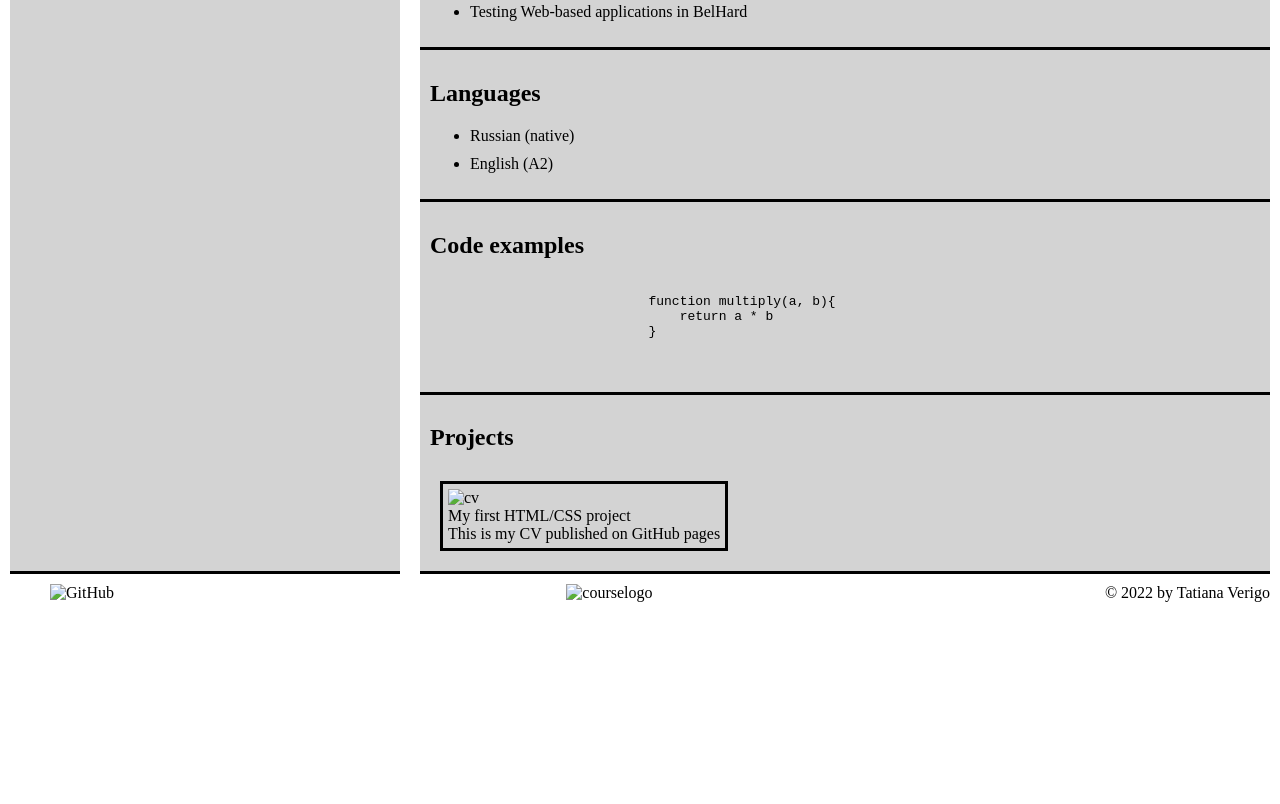
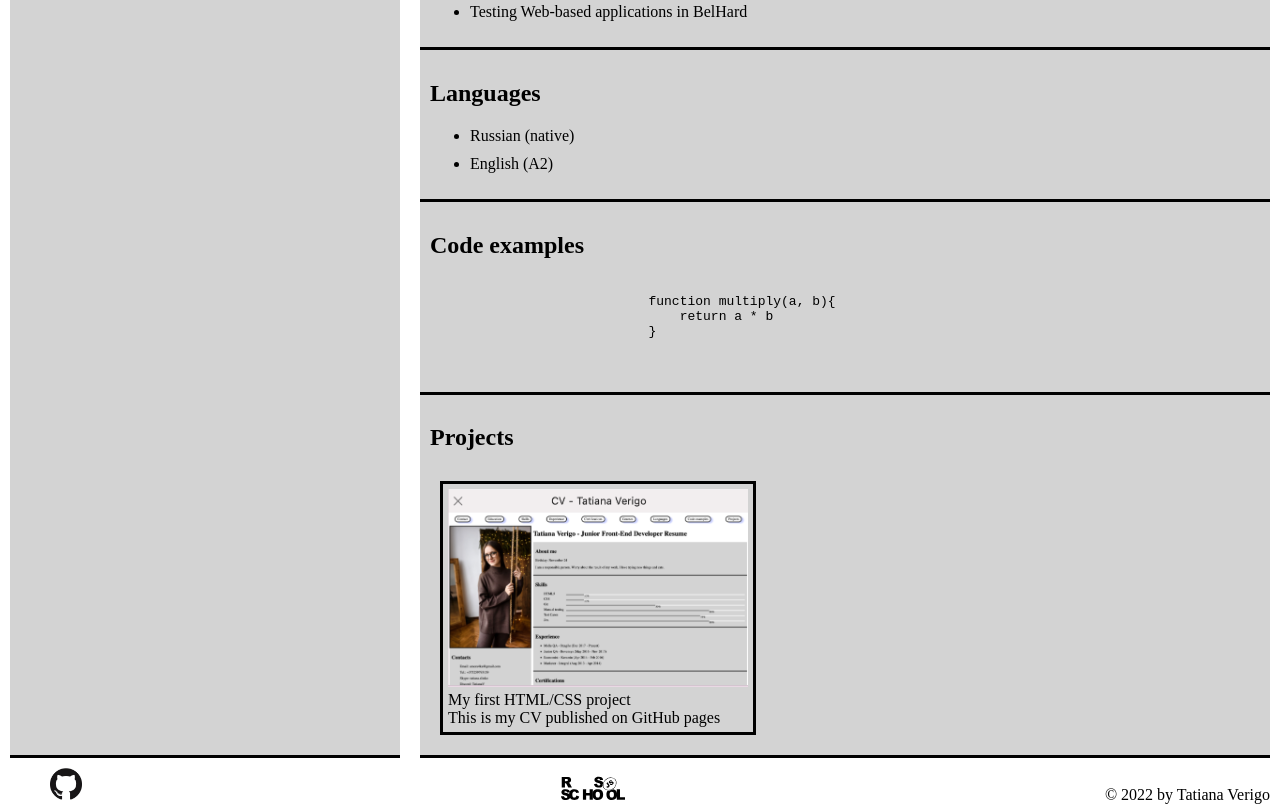
Before and after one commit to Verigota/pre-rsschool-cv, a plain HTML site: page index.html in a window 1280 px wide. Shown: the part 1087-1891 px from the top of the page. Before the commit the page ends 1689 px from the top, so only its background shows below. Drawn offline with Linux system fonts and the light colour scheme.

Commit message:
fix: fix image urls

```diff
--- a/index.html
+++ b/index.html
@@ -7,7 +7,7 @@
     <meta name="viewport" content="width=device-width, initial-scale=1.0">
     <title>CV - Tatiana Verigo</title>
     <link href="style.css" rel="stylesheet">
-    <link rel="icon" type="image/png" sizes="16x16" href="rsschool-cv/favicon-16x16.png">
+    <link rel="icon" type="image/png" sizes="16x16" href="favicon-16x16.png">
 </head>
 
 <body class="w100">
@@ -144,7 +144,7 @@
                     <div class="projects-list">
                         <div class="projects-list-item">
                             <a href="https://verigota.github.io/rsschool-cv/" target="_blank">
-                                <img src="rsschool-cv/cv-screen.png" alt="cv" style="width: 300px;">
+                                <img src="cv-screen.png" alt="cv" style="width: 300px;">
                             </a>
                             <div>
                                 <span>My first HTML/CSS project</span><br>
@@ -157,9 +157,9 @@
         </main>
 
         <footer>
-            <a href="https://github.com/Verigota" target="_blank"><img src="rsschool-cv/GitHub-Mark-120px-plus.png" alt="GitHub"
+            <a href="https://github.com/Verigota" target="_blank"><img src="GitHub-Mark-120px-plus.png" alt="GitHub"
                     style="width: 32px;"></a>
-            <a href="https://rs.school/js/" target="_blank"><img src="rsschool-cv/rs_school_js.svg" alt="courselogo"
+            <a href="https://rs.school/js/" target="_blank"><img src="rs_school_js.svg" alt="courselogo"
                     style="width: 64px;"></a>
             <div>© 2022 by Tatiana Verigo</div>
         </footer>
```
